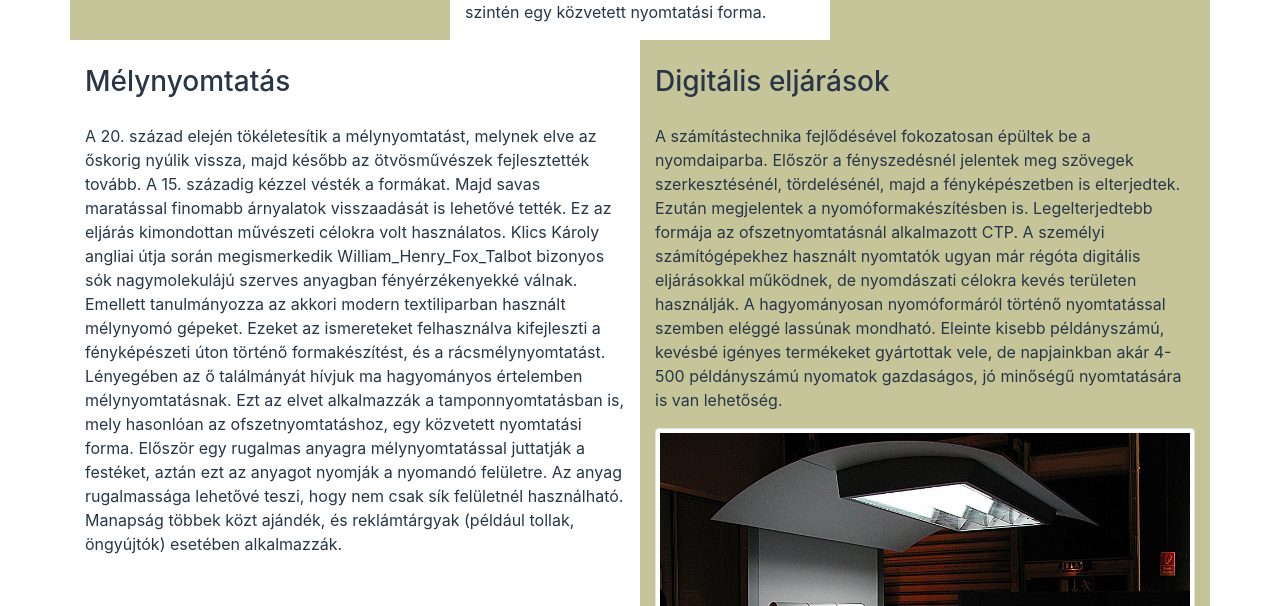
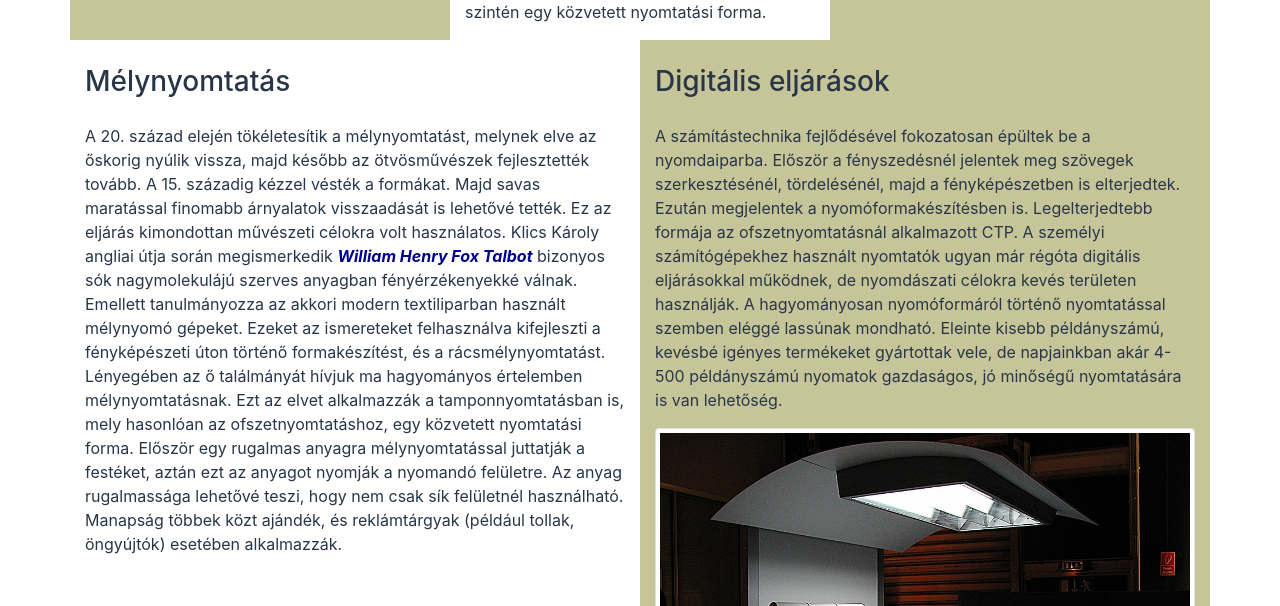
Before and after one commit to Isti-byte/2024.12.16, a plain HTML site: page index.html in a window 1280 px wide. Shown: the part 1194-1800 px from the top of the page. Drawn offline with Linux system fonts and the light colour scheme.

Commit message:
Update index.html

```diff
--- a/index.html
+++ b/index.html
@@ -67,7 +67,7 @@
         <p>A 20. század elején tökéletesítik a mélynyomtatást, melynek elve az őskorig nyúlik vissza, majd később az
           ötvösművészek fejlesztették tovább. A 15. századig kézzel vésték a formákat. Majd savas maratással finomabb
           árnyalatok visszaadását is lehetővé tették. Ez az eljárás kimondottan művészeti célokra volt használatos.
-          Klics Károly angliai útja során megismerkedik William_Henry_Fox_Talbot
+          Klics Károly angliai útja során megismerkedik <a href="https://hu.wikipedia.org/wiki/William_Henry_Fox_Talbot">William Henry Fox Talbot</a>
           bizonyos sók nagymolekulájú szerves anyagban fényérzékenyekké válnak. Emellett tanulmányozza az akkori modern
           textiliparban használt mélynyomó gépeket. Ezeket az ismereteket felhasználva kifejleszti a fényképészeti úton
           történő formakészítést, és a rácsmélynyomtatást. Lényegében az ő találmányát hívjuk ma hagyományos értelemben
```
